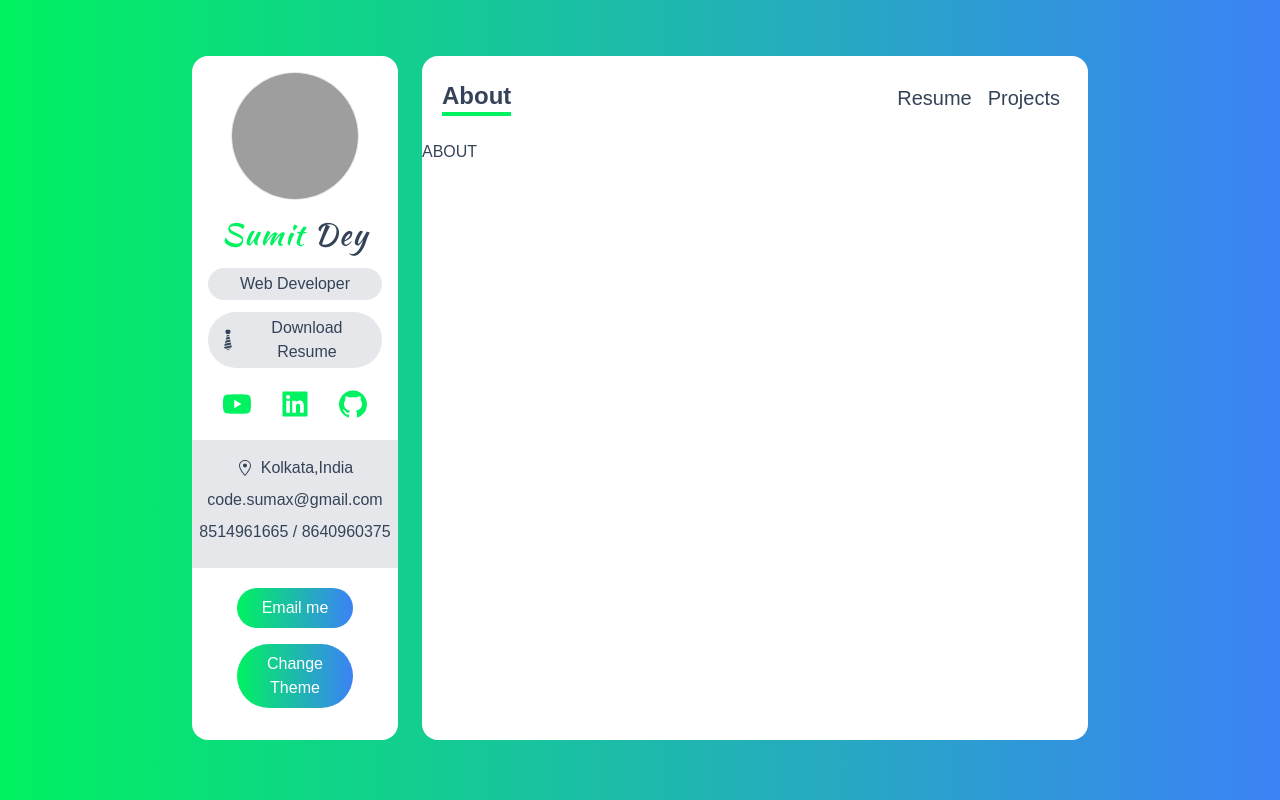
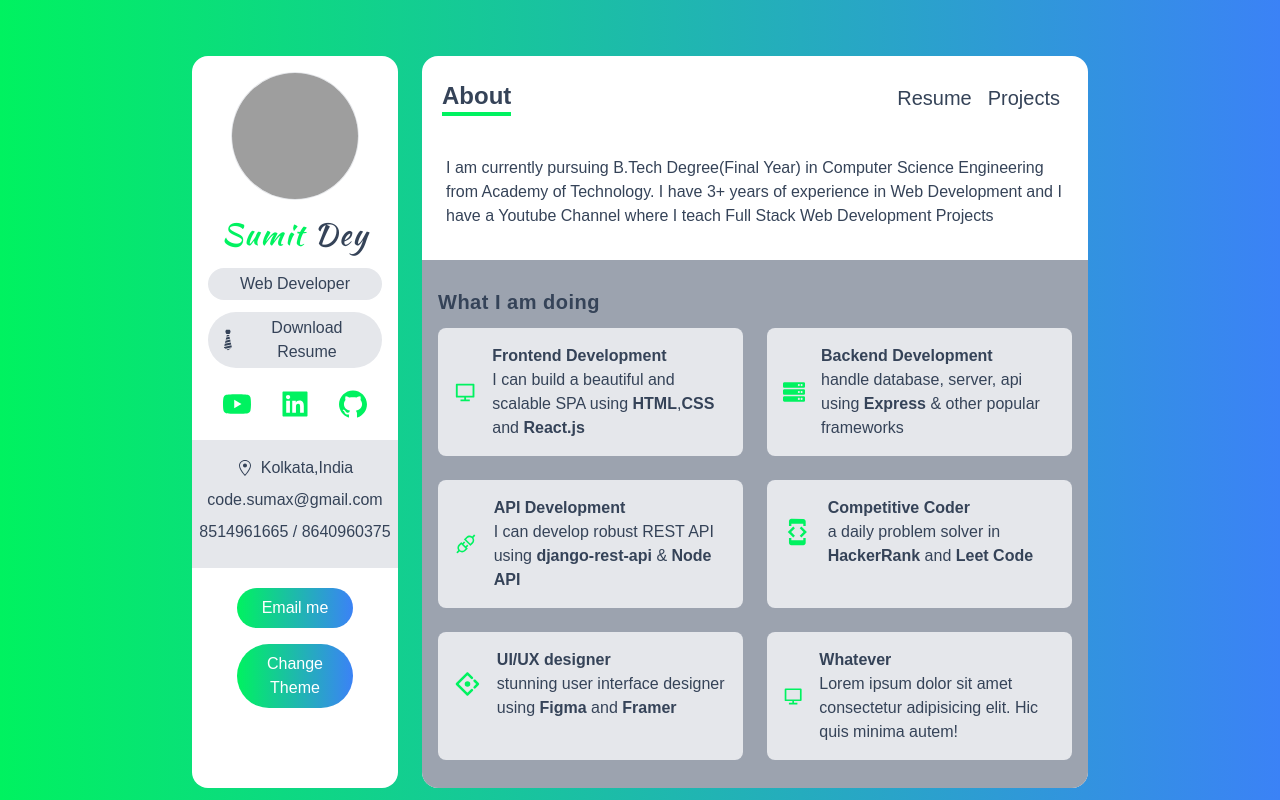
Before and after one commit to Dey-Sumit/Dev-Portfolio-Next-X, a Next.js app: page / in a window 1280 px wide. Built offline with nearby package versions, Linux system fonts and the light colour scheme; grey boxes are pictures that could not be loaded.

Commit message:
about page complete

```diff
--- /dev/null
+++ b/components/ServiceCard.tsx
@@ -0,0 +1,25 @@
+import { FunctionComponent } from 'react'
+import { Service } from '../types'
+// import { motion } from 'framer-motion'
+
+const ServiceCard: FunctionComponent<{ service: Service }> = ({
+   service: { Icon, title, about },
+}) => {
+   //XSS attack :( on our portfolio btw, as an alternate use npm i dom purify
+   function createMarkup() {
+      return {
+         __html: about,
+      }
+   }
+   return (
+      <div className='flex items-center p-2 space-x-4 '>
+         <Icon className='w-12 h-12 text-green' />
+         <div className=''>
+            <h6 className='font-bold'>{title}</h6>
+            <p dangerouslySetInnerHTML={createMarkup()} />
+         </div>
+      </div>
+   )
+}
+
+export default ServiceCard
--- a/data.ts
+++ b/data.ts
@@ -2,14 +2,8 @@
 import { FaServer } from 'react-icons/fa'
 import { AiOutlineAntDesign, AiOutlineApi } from 'react-icons/ai'
 import { MdDeveloperMode } from 'react-icons/md'
-import { BsCircleFill } from 'react-icons/bs'
-
-// import { Project, Service, Skill } from './types'
-interface Service {
-   Icon: any //TODO fix any
-   title: string
-   about: string
-}
+import { FunctionComponent } from 'react'
+import { Service } from './types'
 
 export const services: Service[] = [
    {
--- a/pages/_app.tsx
+++ b/pages/_app.tsx
@@ -10,7 +10,7 @@
             {/* //!sidebar */}
             <Sidebar />
          </div>
-         <div className='flex flex-col col-span-12 bg-white rounded-2xl dark:text-white lg:col-span-9'>
+         <div className='flex flex-col col-span-12 overflow-hidden bg-white rounded-2xl dark:text-white lg:col-span-9'>
             {/* //!navbar */}
             <Navbar />
             {/* //!about */}
--- a/pages/api/services.ts
+++ b/pages/api/services.ts
@@ -3,7 +3,10 @@
 import { NextApiRequest, NextApiResponse } from 'next'
 import { services } from '../../data'
 export default (req: NextApiRequest, res: NextApiResponse) => {
-   console.log('got request')
+   //BY default get request
+
+   //! complex backend logic :(
+   console.log('API', services)
 
    res.status(200).json({ services })
 }
--- a/pages/index.tsx
+++ b/pages/index.tsx
@@ -1,11 +1,51 @@
-const About = ({ services }) => {
+import {
+   GetServerSideProps,
+   GetServerSidePropsContext,
+   GetStaticProps,
+   GetStaticPropsContext,
+   NextPage,
+} from 'next'
+import ServiceCard from '../components/ServiceCard'
+import { services } from '../data'
+import { Service } from '../types'
+
+const About: NextPage = () => {
    console.log(services)
 
-   return <div>ABOUT</div>
+   return (
+      <div className='flex flex-col flex-grow px-6 pt-1 '>
+         <h6 className='my-3 text-base font-medium'>
+            I am currently pursuing B.Tech Degree(Final Year) in Computer
+            Science Engineering from Academy of Technology. I have 3+ years of
+            experience in Web Development and I have a Youtube Channel where I
+            teach Full Stack Web Development Projects
+         </h6>
+         <div
+            className='flex-grow p-4 mt-5 bg-gray-400 dark:bg-black-100'
+            style={{ marginLeft: '-1.5rem', marginRight: '-1.5rem' }}>
+            <h4 className='my-3 text-xl font-semibold tracking-wide'>
+               What I am doing
+            </h4>
+
+            <div className='grid gap-6 my-3 md:grid-cols-2'>
+               {/* children's initial and animate property should be same as the parent during a stagger effect  */}
+               {services.map(service => (
+                  <div
+                     className='col-span-2 p-2 bg-gray-200 rounded-lg dark:bg-black-500 lg:col-span-1 '
+                     key={service.title}>
+                     <ServiceCard service={service} />
+                  </div>
+               ))}
+            </div>
+         </div>
+      </div>
+   )
 }
 
 //!called every time  the page refreshed
-// export const getServerSideProps = async () => {
+// export const getServerSideProps: GetServerSideProps = async (
+//    context: GetServerSidePropsContext
+// ) => {
 //    const res = await fetch('http://localhost:3000/api/services')
 //    const data = await res.json()
 //    console.log(data)
@@ -15,12 +55,17 @@
 //!called only during the build of the project
 //? make sure the server(localhost:3000)[this will receive the request during build] is running on a terminal during the build
 //? also need to change the localhost during the deployment | see the todo
+// https://aude53.medium.com/set-environment-variables-with-next-js-and-vercel-e544c0460a48
 
-export const getStaticProps = async () => {
-   const res = await fetch('http://localhost:3000/api/services')
-   const data = await res.json()
-   console.log({ STATIC: data })
-   return { props: { services: data.services } }
-}
+// export const getStaticProps: GetStaticProps = async (
+//    context: GetStaticPropsContext
+// ) => {
+//    // console.log(context);
+
+//    const res = await fetch('http://localhost:3000/api/services')
+//    const { services } = await res.json()
+//    console.log({ services })
+//    return { props: { services: services } }
+// }
 
 export default About
--- /dev/null
+++ b/types.ts
@@ -0,0 +1,7 @@
+import { FunctionComponent } from 'react'
+import { IconType } from 'react-icons'
+export interface Service {
+   Icon: IconType
+   title: string
+   about: string
+}
```
Also changed, not shown: 2 other files (tests, documents, lock files or other folders).
